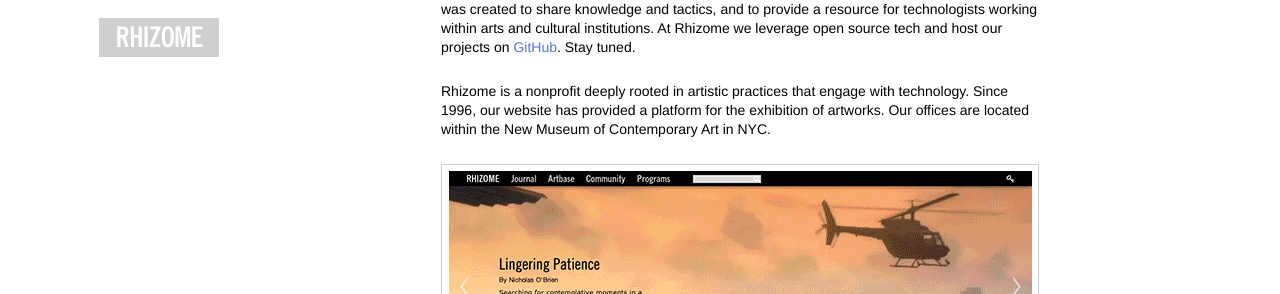
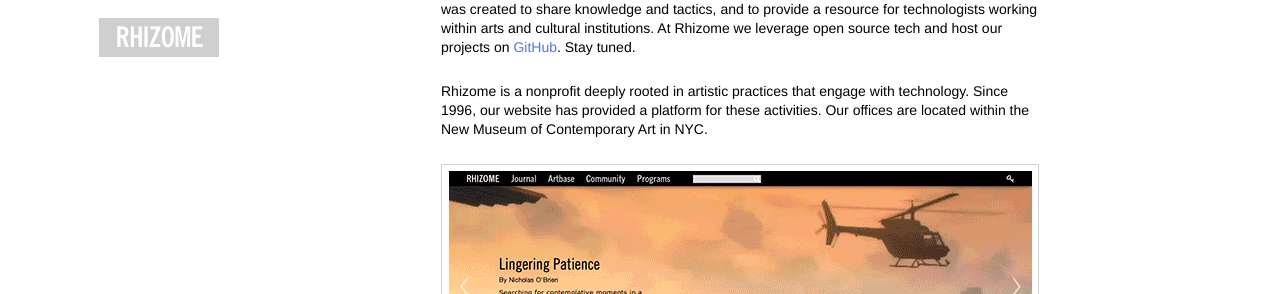
Before and after one commit to rhizomedotorg/rhizomedotorg.github.io, a Jekyll site: the page built from about/index.markdown, in a window 1280 px wide. Shown: the part 349-643 px from the top of the page. Built offline with Jekyll 4.4.1, drawn with Linux system fonts in a browser that asks for light colours.

Commit message:
Update index.markdown

```diff
--- a/about/index.markdown
+++ b/about/index.markdown
@@ -6,6 +6,6 @@
 
 Flexibility and experimentation are paramount at [Rhizome](http://rhizome.org/about/). For an organization of small size (IRL that is, we’re huge where it counts\[online\]), we do a lot of development in-house. Rhizome Labs was created to share knowledge and tactics, and to provide a resource for technologists working within arts and cultural institutions. At Rhizome we leverage open source tech and host our projects on [GitHub](https://github.com/rhizomedotorg/). Stay tuned.
 
-Rhizome is a nonprofit deeply rooted in artistic practices that engage with technology. Since 1996, our website has provided a platform for the exhibition of artworks. Our offices are located within the New Museum of Contemporary Art in NYC.
+Rhizome is a nonprofit deeply rooted in artistic practices that engage with technology. Since 1996, our website has provided a platform for these activities. Our offices are located within the New Museum of Contemporary Art in NYC.
 
 {% include image.html url="/assets/img/animation.gif" %}
```
